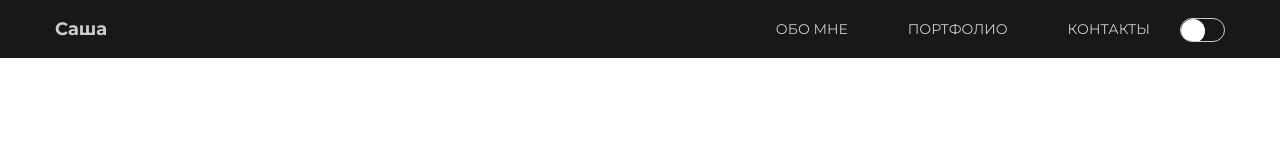
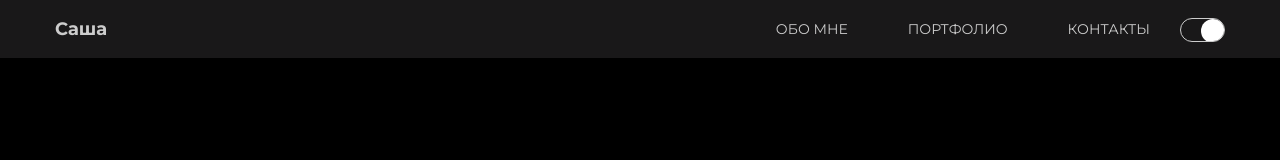
Before and after one commit to sashalesotho/portfolio, a plain HTML site: page index.html in a window 1280 px wide. Both pictures are taken after a click on the link 1202 px from the left and 29 px from the top of the page. Drawn offline with nearby package versions, Linux system fonts and the light colour scheme.

Commit message:
add switch-mode

```diff
--- a/css/style.css
+++ b/css/style.css
@@ -10,6 +10,10 @@ body {
   position: relative;
   background: #fff;
   font-family: "Montserrat", sans-serif;
+  transition: all 0.7s ease;
+}
+body.switchMode {
+  background: #000;
 }
 .container {
   max-width: 1200px;
@@ -79,3 +83,6 @@ header {
   border-radius: 10em;
   transition: all 0.5s ease;
 }
+body.switchMode .head_inner nav ul li.switch a::after {
+  left: 20px;
+}
--- a/index.html
+++ b/index.html
@@ -30,6 +30,11 @@
       </div>
       <div class="header_body"></div>
     </header>
+    <script
+      src="https://code.jquery.com/jquery-3.6.1.js"
+      integrity="sha256-3zlB5s2uwoUzrXK3BT7AX3FyvojsraNFxCc2vC/7pNI="
+      crossorigin="anonymous"
+    ></script>
     <script src="js/main.js"></script>
   </body>
 </html>
--- a/js/main.js
+++ b/js/main.js
@@ -0,0 +1,6 @@
+$(function() {
+	$(".head_inner nav ul li.switch a").on('click', function(e) {
+		$('body').toggleClass('switchMode');
+		e.preventDefault();
+	})
+})
```
